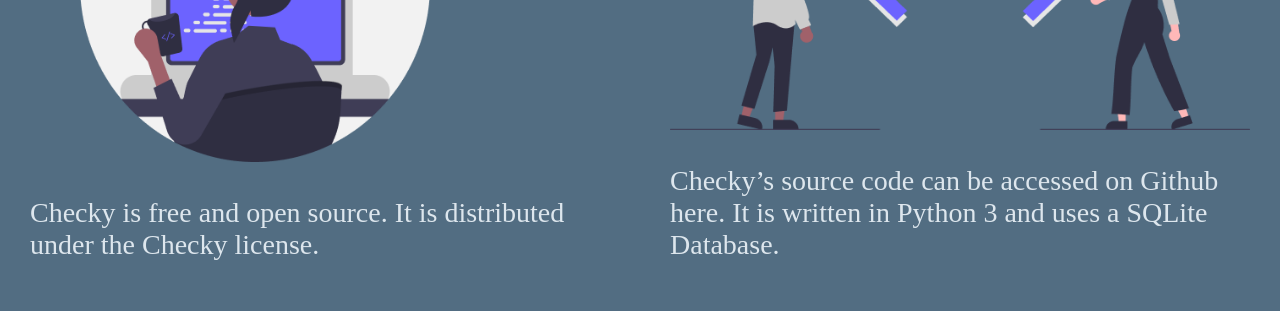
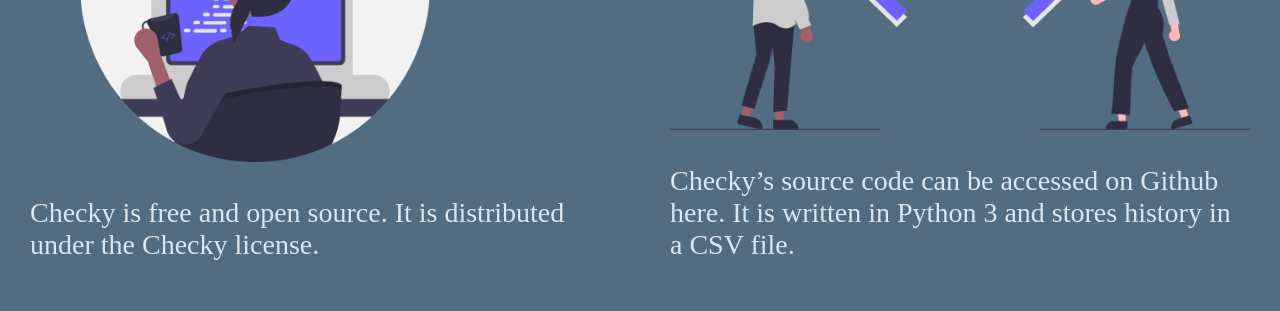
Before and after one commit to BearOnTheSnow/checky-website, a plain HTML site: page checky/index.html in a window 1280 px wide. Shown: the part 2272-2583 px from the top of the page. Drawn offline with Linux system fonts and the light colour scheme.

Commit message:
Update index.html

```diff
--- a/checky/index.html
+++ b/checky/index.html
@@ -80,7 +80,7 @@
             </div>
             <div class="right">
                 <img src="excepthtml/images/code.png" alt="Code">
-                <p>Checky’s source code can be accessed on Github here. It is written in Python 3 and uses a SQLite Database.</p>
+                <p>Checky’s source code can be accessed on Github here. It is written in Python 3 and stores history in a CSV file.</p>
             </div>
         </div>
     </section>
```
